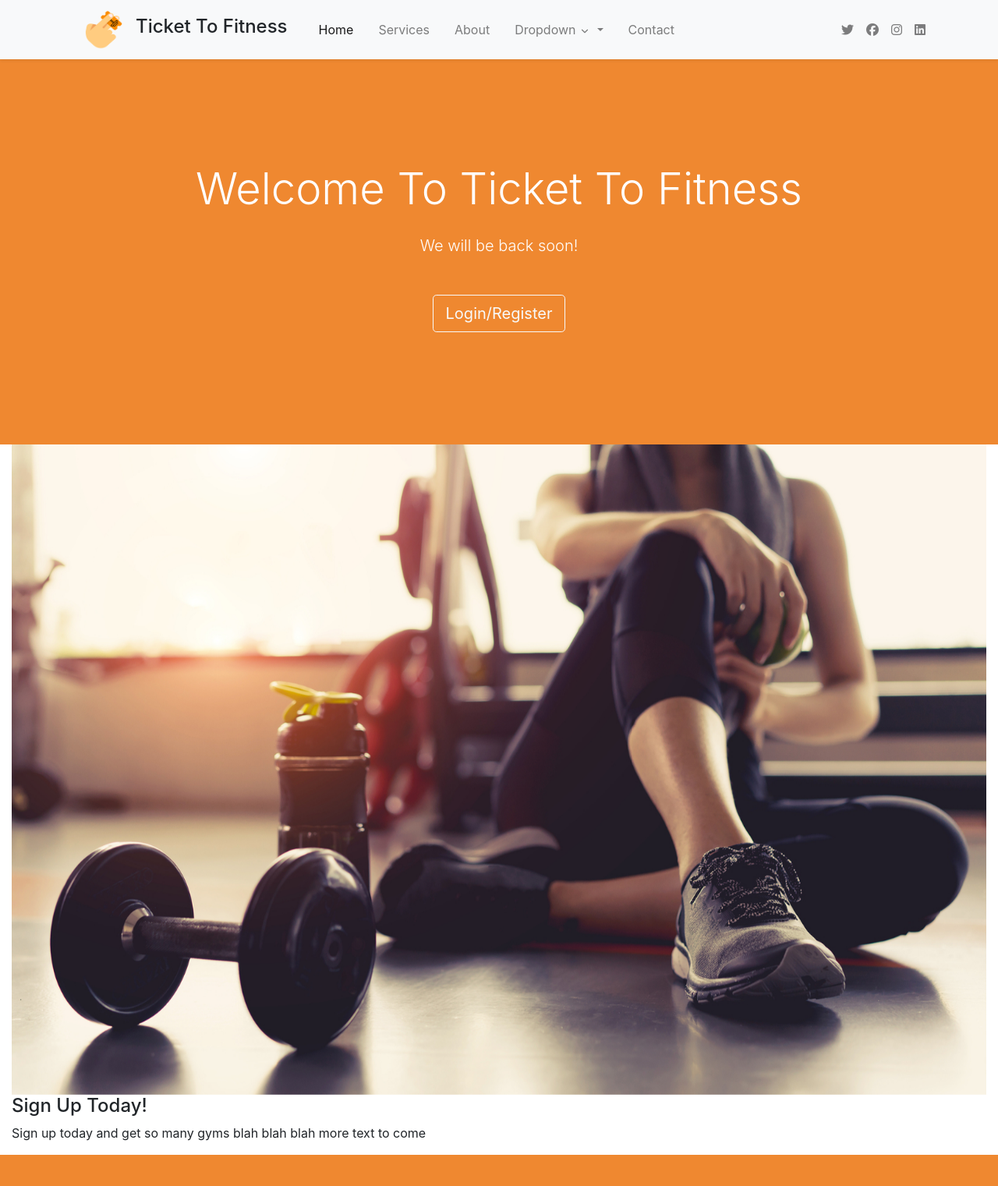
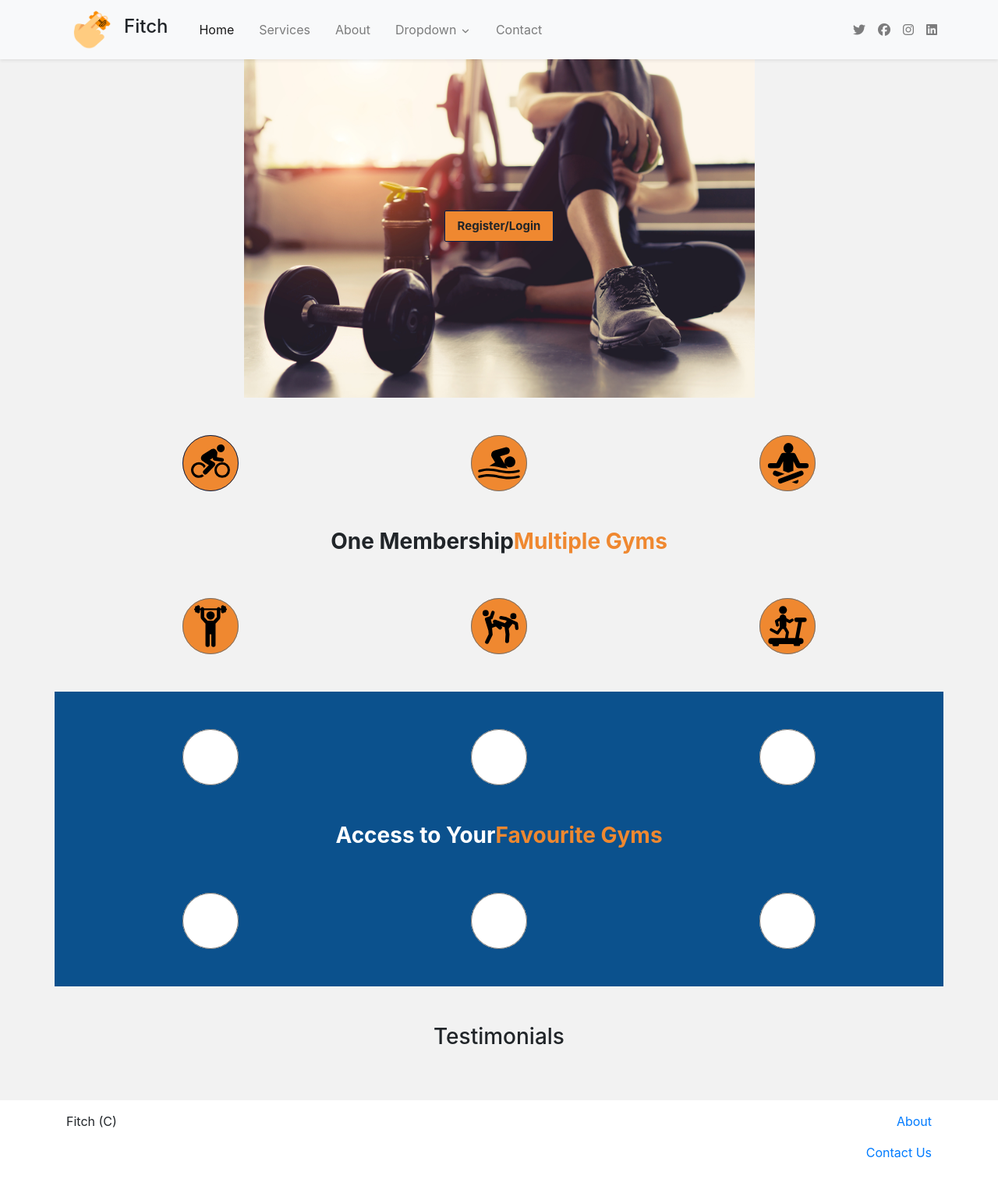
Before and after one commit to yusen1994/ticket-to-fitness, a PHP site: page /tickettofitness/Landing/homepage in a window 1280 px wide. Shown: the whole page at 78% size. Before the commit the page ends 1481 px from the top, so only its background shows below. Run offline with PHP 8.4, Linux system fonts and the light colour scheme; some libraries are stand-ins or nearby versions.

Commit message:
Landing page complete
Also edited one link and add a cancel button to password reset

```diff
--- a/app/views/Landing/homepage.php
+++ b/app/views/Landing/homepage.php
@@ -1,50 +1,108 @@
 <?php require APPROOT . '/views/inc/header.php'; ?>
 <!--HTML for homepage goes here, for CSS visit public folder-->
-<!--The html below this line is for display purpose only-->
 <?php require APPROOT . '/views/inc/navbar.php'; ?>
-<div class="py-5 text-center text-white" id="navbar_background" >
-<div class="container py-5">
-<div class="row py-5">
-<div class="mx-auto col-lg-10">
-  <h1 class="display-4 mb-4 ">Welcome To Ticket To Fitness </h1>
-  <p class="lead mb-5">We will be back soon! </p> <a href="<?php echo URLROOT; ?>/accounts/login" class="btn btn-lg btn-outline-light mx-1">Login/Register</a>
+
+<head>
+  <link rel="stylesheet" href="<?php echo URLROOT; ?>/public/css/style.css">
+</head>
+
+<body>
+  <div class="container-fluid py-2 px-0" style="background-color:#F2F2F2;">
+
+    <div class="row justify-content-center">
+      <div class="col-sm-12 col-lg-6 px-0">
+        <img class="img-responsive" src="<?php echo URLROOT; ?>/images/gym1.jpg" alt="">
+        <div class="img-overlay">
+          <a href="<?php echo URLROOT; ?>/accounts/login" class="landing-button btn btn-lg mx-1">Register/Login</a>
+        </div>
+      </div>
+    </div>
+
+
+    <div class="container px-0">
+      <div class="content py-5">
+        <div class="row mx-auto">
+          <div class="col landing-col-item">
+            <img src="<?php echo URLROOT; ?>/images/cycle.svg">
+          </div>
+          <div class="col landing-col-item">
+            <img src="<?php echo URLROOT; ?>/images/swim.svg">
+          </div>
+          <div class="col landing-col-item">
+            <img src="<?php echo URLROOT; ?>/images/meditate.svg">
+          </div>
+        </div>
+        <div class="row justify-content-center py-5">
+          <h3 class="landing-text-one">One Membership</h3>
+          <a href="#">
+            <h3 class="landing-text-two">Multiple Gyms</h3>
+          </a>
+        </div>
+        <div class="row mx-auto">
+          <div class="col landing-col-item">
+            <img src="<?php echo URLROOT; ?>/images/weightlift.svg">
+          </div>
+          <div class="col landing-col-item">
+            <img src="<?php echo URLROOT; ?>/images/fight.svg">
+          </div>
+          <div class="col landing-col-item">
+            <img src="<?php echo URLROOT; ?>/images/treadmill.svg">
           </div>
         </div>
       </div>
     </div>
 
-
-
-<div class = "container-fluid">
-<div class="carousel slide carousel-fade" data-ride="carousel">
-
-  <div id="carousel-gym-pics" class="carousel-slide">
-    <div class="carousel-inner">
-      <div class="carousel-item active">
-        <img class="d-block w-100" src="<?php echo URLROOT;?>/images/gym1.jpg" alt="First slide">
+    <div class="container px-0">
+      <div class="content py-5" style="background-color:#0B518D">
+        <div class="row mx-auto">
+          <div class="col landing-col-item">
+            <img src="<?php echo URLROOT; ?>/images/gymlogo-placeholder.svg">
           </div>
-      <div class="carousel-item">
-        <img class="d-block w-100" src="<?php echo URLROOT;?>/images/gym2.jpg" height="250" alt="Second slide">
+          <div class="col landing-col-item">
+            <img src="<?php echo URLROOT; ?>/images/gymlogo-placeholder.svg">
           </div>
-      <div class="carousel-item">
-        <img class="d-block w-100" src="<?php echo URLROOT;?>/images/gym3.jpg" alt="Third slide">
+          <div class="col landing-col-item">
+            <img src="<?php echo URLROOT; ?>/images/gymlogo-placeholder.svg">
+          </div>
+        </div>
+        <div class="row justify-content-center py-5">
+          <h3 class="landing-text-three">Access to Your</h3>
+          <a href="#">
+            <h3 class="landing-text-two">Favourite Gyms</h3>
+          </a>
+        </div>
+        <div class="row mx-auto">
+          <div class="col landing-col-item">
+            <img src="<?php echo URLROOT; ?>/images/gymlogo-placeholder.svg">
+          </div>
+          <div class="col landing-col-item">
+            <img src="<?php echo URLROOT; ?>/images/gymlogo-placeholder.svg">
+          </div>
+          <div class="col landing-col-item">
+            <img src="<?php echo URLROOT; ?>/images/gymlogo-placeholder.svg">
           </div>
         </div>
       </div>
     </div>
 
-<div class="card-one">
-  <div class="card-hearder-signup">
-    <h4>Sign Up Today!</h4>
+    <div class="container px-0">
+      <div class="content py-5">
+        <div class="row justify-content-center">
+          <div class="col">
+            <h3 style="text-align:center;">Testimonials</h3>
           </div>
-  <div class="card-body-signup">
-    <p>Sign up today and get so many gyms blah blah blah more text to come</p>
+        </div>
+      </div>
     </div>
   </div>
 
-</div>
+</body>
 
 
 
 
 <?php require APPROOT . '/views/inc/footer.php'; ?>
+
+<style>
+
+</style>
--- a/app/views/Landing/passwordreset.php
+++ b/app/views/Landing/passwordreset.php
@@ -16,12 +16,14 @@
                       <div class="form-group">
                         <div class="input-group">
                           <span class="input-group-addon"><i class="glyphicon glyphicon-envelope color-blue"></i></span>
-                          <input id="email" name="email" placeholder="email address" class="form-control"  type="email">
+                          <input id="email" name="email" placeholder="Email address" class="form-gitcontrol"  type="email">
                         </div>
                       </div>
                       <div class="form-group">
                         <input name="recover-submit" class="btn btn-lg btn-primary btn-block" value="Reset Password" type="submit">
                       </div>
+
+                      <p class="text-center"><a href="<?php echo URLROOT; ?>/accounts/login">Cancel</a></p>
 
                       <input type="hidden" class="hide" name="token" id="token" value="">
                     </form>
--- a/app/views/Landing/register.php
+++ b/app/views/Landing/register.php
@@ -82,7 +82,7 @@
 
 	</form>
 
-	<p class="text-center"><a href="<?php echo URLROOT; ?>">Back</a></p>
+	<p class="text-center"><a href="<?php echo URLROOT; ?>/accounts/login">Back</a></p>
 
 
 
--- a/app/views/inc/footer.php
+++ b/app/views/inc/footer.php
@@ -1,2 +1,21 @@
+<body>
+    <div class="container" style="padding: 15px;">
+        <div class="row">
+            <div class="col">
+                <p>Fitch (C)</p>
+            </div>
+            <div class="col">
+                <a href="#">
+                    <p style="text-align: right;">About</p>
+                </a>
+            </div>
+        </div>
+        <div class="row">
+            <div class="col">
+                <a href="#">
+                    <p style="text-align: right;">Contact Us</p>
+                </a>
+            </div>
+        </div>
+    </div>
 </body>
-</html>
--- a/app/views/inc/navbar.php
+++ b/app/views/inc/navbar.php
@@ -1,8 +1,9 @@
-
 <nav class="navbar navbar-expand-lg navbar-light shadow-sm bg-light fixed-top">
   <div class="container"> <a class="navbar-brand d-flex align-items-center" href="#">
 
-<span class="ml-2 font-weight-bold"><img src="<?php echo URLROOT;?>/images/t2f-logo.png"  alt="logo" width="50" height="50" class="navbar-image"><a class="font-weight-bold"><h4>Ticket To Fitness</h4></a></apan>
+      <span class="ml-2 font-weight-bold"><img src="<?php echo URLROOT; ?>/images/t2f-logo.png" alt="logo" width="50" height="50" class="navbar-image"><a class="font-weight-bold">
+          <h4>Fitch</h4>
+        </a></apan>
     </a> <button class="navbar-toggler navbar-toggler-right border-0" type="button" data-toggle="collapse" data-target="#navbar4">
       <span class="navbar-toggler-icon"></span>
     </button>
@@ -16,7 +17,7 @@
 
         <li class="nav-item px-lg-2 dropdown d-menu">
           <a class="nav-link dropdown-toggle" href="#" id="dropdown01" data-toggle="dropdown" aria-haspopup="true" aria-expanded="false"><span class="d-inline-block d-lg-none icon-width"><i class="far fa-caret-square-down"></i></span>Dropdown
-<svg  id="arrow" xmlns="http://www.w3.org/2000/svg" width="14" height="14" viewBox="0 0 24 24" fill="none" stroke="currentColor" stroke-width="2" stroke-linecap="round" stroke-linejoin="round">
+            <svg id="arrow" xmlns="http://www.w3.org/2000/svg" width="14" height="14" viewBox="0 0 24 24" fill="none" stroke="currentColor" stroke-width="2" stroke-linecap="round" stroke-linejoin="round">
               <polyline points="6 9 12 15 18 9"></polyline>
             </svg>
           </a>
--- a/public/css/style.css
+++ b/public/css/style.css
@@ -23,11 +23,63 @@ body {
 
 /* Landing Page */
 
-.landing-image {
-    height: 100%;
+.landing-text-one {
+    font-weight: bold;
+}
+
+.landing-text-two {
+    color: #EF8830;
+    font-weight: bold;
+}
+
+.landing-text-three {
+    color: #FFFFFF;
+    font-weight: bold;
+}
+
+.landing-button {
+    border-radius: 24px;
+    background-color: #EF8830;
+    border-color: #001E4E;
+    font-weight: bold;
+}
+
+.landing-button:hover {
+    color: #f2f2f2;
+}
+
+.content {
+    padding-left: 15px;
+    padding-right: 15px;
+}
+
+.landing-col-item {
+    text-align: center;
+}
+
+.img-wrapper {
+    position: relative;
+}
+
+.img-responsive {
     width: 100%;
-    padding: 0;
-    object-fit: contain;
+    height: auto;
+}
+
+.img-overlay {
+    position: absolute;
+    top: 0;
+    bottom: 0;
+    left: 0;
+    right: 0;
+    text-align: center;
+}
+
+.img-overlay:before {
+    content: ' ';
+    display: block;
+    /* adjust 'height' to position overlay content vertically */
+    height: 45%;
 }
 
 
@@ -100,33 +152,9 @@ body {
 
 /*Dashboard->Userprofile*/
 
-<<<<<<< Updated upstream
-}
-
-/*Content display mobile and desktop control */
-@media screen and (min-width: 600px) {
-
-#desktopHide {
-  display:none;
-
-}
-
-}
-
-@media screen and (max-width: 600px) {
-#mobileHide {
-  display: none;
-
-
-}
-
-}
-
-=======
 #container-userprofile {
     display: flex;
     justify-content: center;
     min-height: 80vh;
     align-items: center;
 }
->>>>>>> Stashed changes
```
Also changed, not shown: public/images/cycle.svg (added), public/images/fight.svg (added), public/images/gymlogo-placeholder.svg (added), public/images/meditate.svg (added), public/images/swim.svg (added), public/images/treadmill.svg (added), public/images/weightlift.svg (added). Lines whose indentation alone changed are shown as unchanged.
